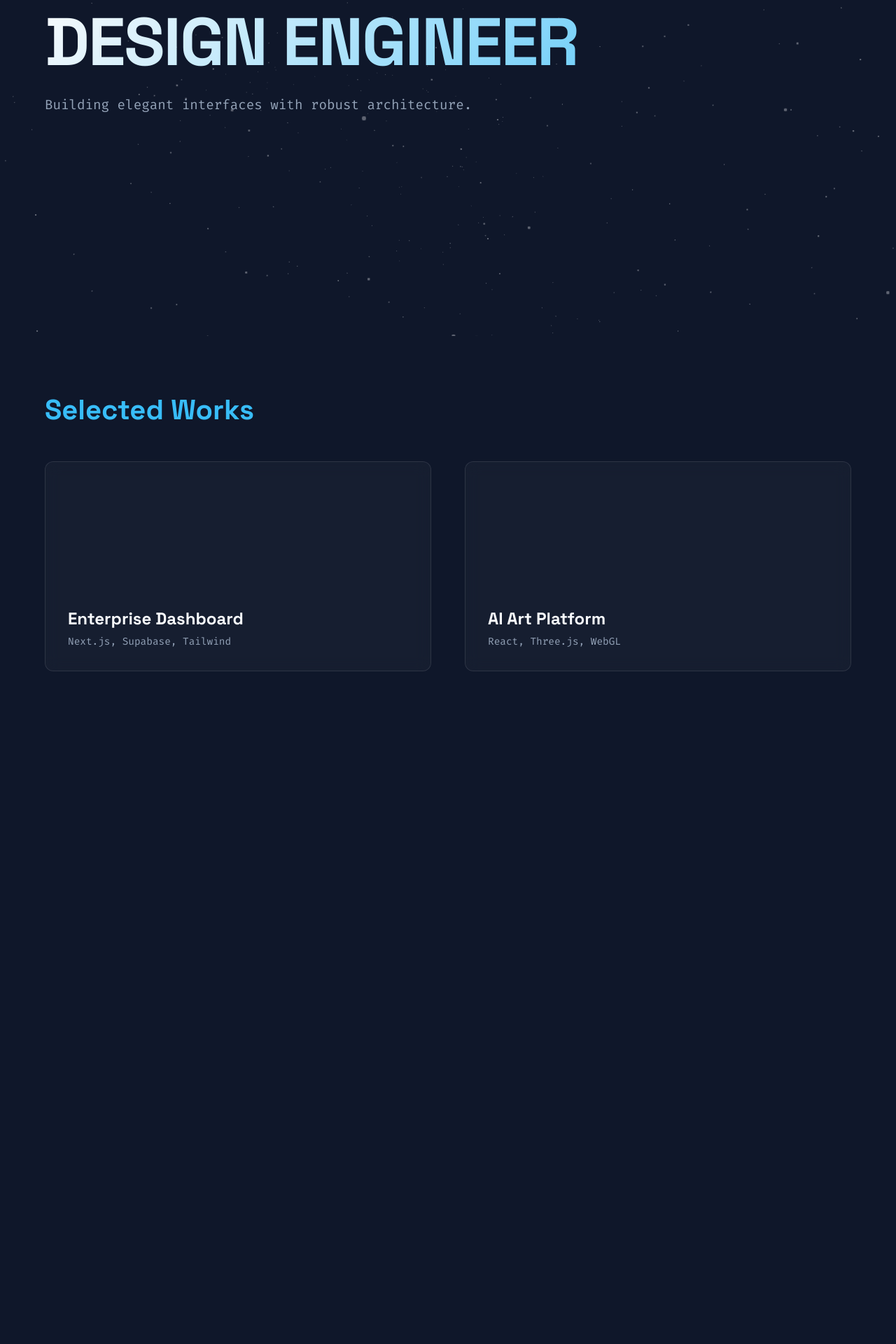
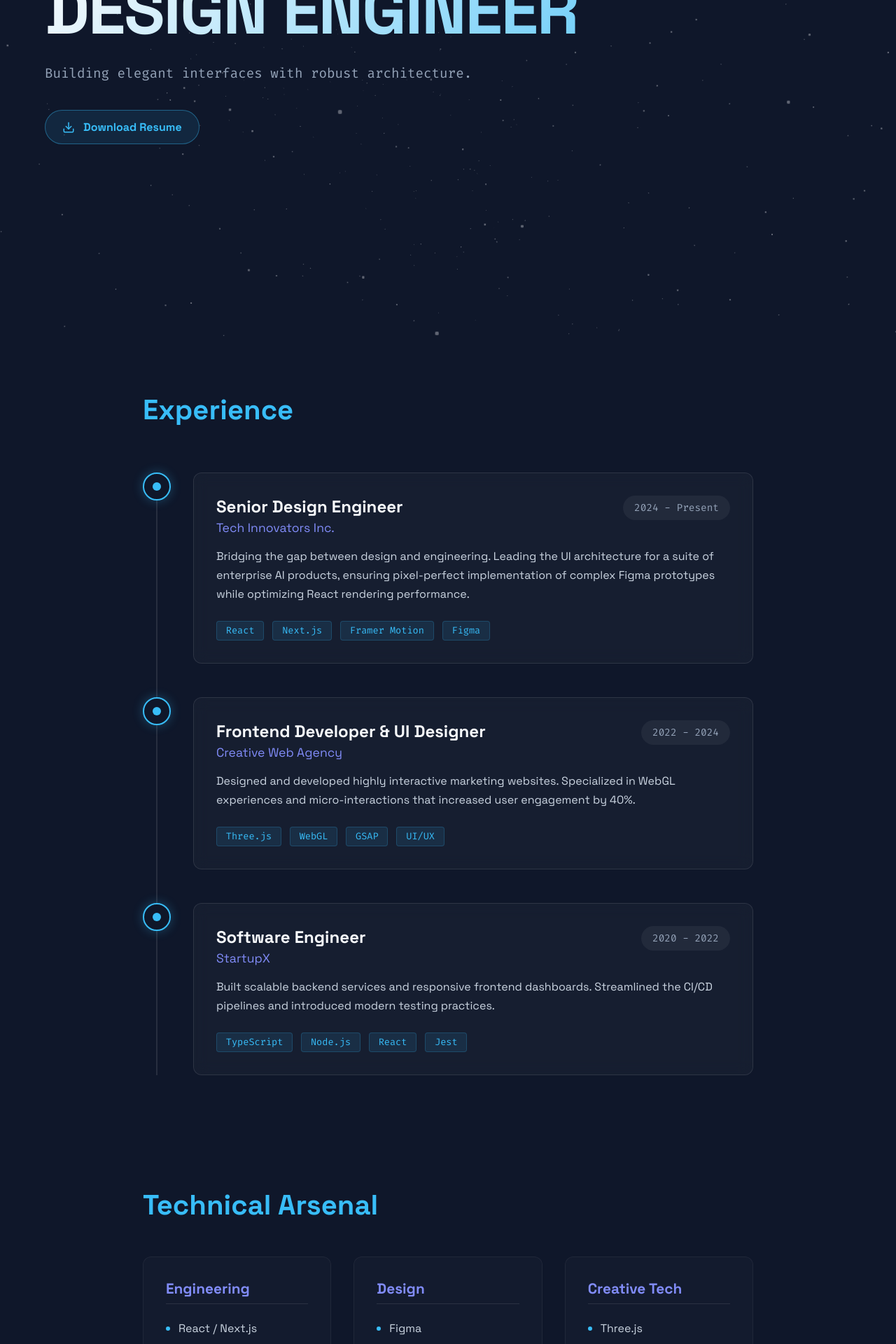
Before and after one commit to Jamibhel/MyPortfolio, a Next.js app: page / in a window 1280 px wide. Shown: the part 320-2240 px from the top of the page at 70% size. Before the commit the page ends 1359 px from the top, so only its background shows below. Built offline with nearby package versions, Linux system fonts and the light colour scheme.

Commit message:
feat: add experience timeline, technical skills section, and resume download button

```diff
--- a/src/app/page.tsx
+++ b/src/app/page.tsx
@@ -1,10 +1,14 @@
 import Hero from '@/components/Hero';
+import ExperienceTimeline from '@/components/ExperienceTimeline';
+import SkillsSection from '@/components/SkillsSection';
 import ProjectsGrid from '@/components/ProjectsGrid';
 
 export default function Home() {
   return (
     <main style={{ position: 'relative', zIndex: 1 }}>
       <Hero />
+      <ExperienceTimeline />
+      <SkillsSection />
       <ProjectsGrid />
     </main>
   );
--- /dev/null
+++ b/src/components/ExperienceTimeline.tsx
@@ -0,0 +1,98 @@
+'use client';
+
+import { motion } from 'framer-motion';
+
+const EXPERIENCES = [
+  {
+    id: 1,
+    role: 'Senior Design Engineer',
+    company: 'Tech Innovators Inc.',
+    period: '2024 - Present',
+    description: 'Bridging the gap between design and engineering. Leading the UI architecture for a suite of enterprise AI products, ensuring pixel-perfect implementation of complex Figma prototypes while optimizing React rendering performance.',
+    tags: ['React', 'Next.js', 'Framer Motion', 'Figma']
+  },
+  {
+    id: 2,
+    role: 'Frontend Developer & UI Designer',
+    company: 'Creative Web Agency',
+    period: '2022 - 2024',
+    description: 'Designed and developed highly interactive marketing websites. Specialized in WebGL experiences and micro-interactions that increased user engagement by 40%.',
+    tags: ['Three.js', 'WebGL', 'GSAP', 'UI/UX']
+  },
+  {
+    id: 3,
+    role: 'Software Engineer',
+    company: 'StartupX',
+    period: '2020 - 2022',
+    description: 'Built scalable backend services and responsive frontend dashboards. Streamlined the CI/CD pipelines and introduced modern testing practices.',
+    tags: ['TypeScript', 'Node.js', 'React', 'Jest']
+  }
+];
+
+export default function ExperienceTimeline() {
+  return (
+    <section style={{ padding: '5rem 5%', maxWidth: '1000px', margin: '0 auto' }}>
+      <motion.h2
+        initial={{ opacity: 0, y: 20 }}
+        whileInView={{ opacity: 1, y: 0 }}
+        viewport={{ once: true }}
+        style={{ fontSize: '2.5rem', color: '#38bdf8', marginBottom: '4rem' }}
+      >
+        Experience
+      </motion.h2>
+
+      <div style={{ display: 'flex', flexDirection: 'column', gap: '3rem', position: 'relative' }}>
+        {/* Timeline Line */}
+        <div style={{ position: 'absolute', left: '19px', top: 0, bottom: 0, width: '2px', background: 'rgba(255,255,255,0.1)' }} />
+
+        {EXPERIENCES.map((exp, i) => (
+          <motion.div
+            key={exp.id}
+            initial={{ opacity: 0, x: -50 }}
+            whileInView={{ opacity: 1, x: 0 }}
+            viewport={{ once: true, margin: '-100px' }}
+            transition={{ duration: 0.6, delay: i * 0.1 }}
+            style={{ display: 'flex', gap: '2rem', position: 'relative', zIndex: 1 }}
+          >
+            {/* Timeline Dot */}
+            <div style={{
+              width: '40px', height: '40px', borderRadius: '50%', background: '#0f172a', border: '2px solid #38bdf8',
+              display: 'flex', alignItems: 'center', justifyContent: 'center', flexShrink: 0,
+              boxShadow: '0 0 15px rgba(56, 189, 248, 0.3)'
+            }}>
+              <div style={{ width: '12px', height: '12px', borderRadius: '50%', background: '#38bdf8' }} />
+            </div>
+
+            {/* Content Card */}
+            <div style={{
+              background: 'rgba(255, 255, 255, 0.03)', border: '1px solid rgba(255, 255, 255, 0.1)',
+              borderRadius: '12px', padding: '2rem', backdropFilter: 'blur(10px)', flexGrow: 1
+            }}>
+              <div style={{ display: 'flex', justifyContent: 'space-between', alignItems: 'flex-start', flexWrap: 'wrap', gap: '1rem', marginBottom: '1rem' }}>
+                <div>
+                  <h3 style={{ fontSize: '1.5rem', color: '#f8fafc', marginBottom: '0.25rem' }}>{exp.role}</h3>
+                  <h4 style={{ fontSize: '1.1rem', color: '#818cf8', fontWeight: 500 }}>{exp.company}</h4>
+                </div>
+                <span style={{ fontFamily: "'Fira Code', monospace", color: '#94a3b8', fontSize: '0.9rem', background: 'rgba(255,255,255,0.05)', padding: '0.5rem 1rem', borderRadius: '20px' }}>
+                  {exp.period}
+                </span>
+              </div>
+
+              <p style={{ color: '#cbd5e1', lineHeight: 1.7, marginBottom: '1.5rem' }}>
+                {exp.description}
+              </p>
+
+              <div style={{ display: 'flex', gap: '0.75rem', flexWrap: 'wrap' }}>
+                {exp.tags.map(tag => (
+                  <span key={tag} style={{ fontSize: '0.85rem', color: '#38bdf8', background: 'rgba(56, 189, 248, 0.1)', border: '1px solid rgba(56, 189, 248, 0.2)', padding: '0.3rem 0.8rem', borderRadius: '4px', fontFamily: "'Fira Code', monospace" }}>
+                    {tag}
+                  </span>
+                ))}
+              </div>
+            </div>
+          </motion.div>
+        ))}
+      </div>
+    </section>
+  );
+}
--- a/src/components/Hero.tsx
+++ b/src/components/Hero.tsx
@@ -1,6 +1,7 @@
 'use client';
 
 import { motion } from 'framer-motion';
+import { Download } from 'lucide-react';
 
 export default function Hero() {
   return (
@@ -17,10 +18,39 @@ export default function Hero() {
         initial={{ opacity: 0 }}
         animate={{ opacity: 1 }}
         transition={{ delay: 0.4, duration: 0.8 }}
-        style={{ fontFamily: "'Fira Code', monospace", color: '#94a3b8', fontSize: '1.2rem', marginTop: '1rem' }}
+        style={{ fontFamily: "'Fira Code', monospace", color: '#94a3b8', fontSize: '1.2rem', marginTop: '1rem', marginBottom: '2.5rem' }}
       >
         Building elegant interfaces with robust architecture.
       </motion.p>
+
+      <motion.div
+        initial={{ opacity: 0, y: 10 }}
+        animate={{ opacity: 1, y: 0 }}
+        transition={{ delay: 0.6, duration: 0.5 }}
+      >
+        <a
+          href="/resume.pdf"
+          download
+          style={{
+            display: 'inline-flex', alignItems: 'center', gap: '0.75rem',
+            background: 'rgba(56, 189, 248, 0.1)', color: '#38bdf8',
+            border: '1px solid rgba(56, 189, 248, 0.4)', padding: '0.8rem 1.5rem',
+            borderRadius: '30px', fontWeight: 600, fontSize: '1rem',
+            transition: 'all 0.2s', cursor: 'pointer'
+          }}
+          onMouseOver={(e) => {
+            e.currentTarget.style.background = 'rgba(56, 189, 248, 0.2)';
+            e.currentTarget.style.transform = 'translateY(-2px)';
+          }}
+          onMouseOut={(e) => {
+            e.currentTarget.style.background = 'rgba(56, 189, 248, 0.1)';
+            e.currentTarget.style.transform = 'translateY(0)';
+          }}
+        >
+          <Download size={18} />
+          Download Resume
+        </a>
+      </motion.div>
     </section>
   );
 }
--- /dev/null
+++ b/src/components/SkillsSection.tsx
@@ -0,0 +1,61 @@
+'use client';
+
+import { motion } from 'framer-motion';
+
+const SKILL_CATEGORIES = [
+  {
+    title: 'Engineering',
+    skills: ['React / Next.js', 'TypeScript', 'Node.js', 'GraphQL', 'Supabase', 'Python']
+  },
+  {
+    title: 'Design',
+    skills: ['Figma', 'UI / UX Design', 'Design Systems', 'Interaction Design', 'Wireframing', 'Prototyping']
+  },
+  {
+    title: 'Creative Tech',
+    skills: ['Three.js', 'React Three Fiber', 'WebGL', 'Framer Motion', 'GSAP', 'GLSL Shaders']
+  }
+];
+
+export default function SkillsSection() {
+  return (
+    <section style={{ padding: '5rem 5%', maxWidth: '1000px', margin: '0 auto' }}>
+      <motion.h2
+        initial={{ opacity: 0, y: 20 }}
+        whileInView={{ opacity: 1, y: 0 }}
+        viewport={{ once: true }}
+        style={{ fontSize: '2.5rem', color: '#38bdf8', marginBottom: '3rem' }}
+      >
+        Technical Arsenal
+      </motion.h2>
+
+      <div style={{ display: 'grid', gridTemplateColumns: 'repeat(auto-fit, minmax(250px, 1fr))', gap: '2rem' }}>
+        {SKILL_CATEGORIES.map((category, idx) => (
+          <motion.div
+            key={category.title}
+            initial={{ opacity: 0, y: 30 }}
+            whileInView={{ opacity: 1, y: 0 }}
+            viewport={{ once: true }}
+            transition={{ delay: idx * 0.2, duration: 0.6 }}
+            style={{
+              background: 'rgba(255, 255, 255, 0.02)', border: '1px solid rgba(255, 255, 255, 0.05)',
+              borderRadius: '12px', padding: '2rem'
+            }}
+          >
+            <h3 style={{ fontSize: '1.3rem', color: '#818cf8', marginBottom: '1.5rem', borderBottom: '1px solid rgba(255,255,255,0.1)', paddingBottom: '0.5rem' }}>
+              {category.title}
+            </h3>
+            <ul style={{ listStyle: 'none', padding: 0, margin: 0, display: 'flex', flexDirection: 'column', gap: '1rem' }}>
+              {category.skills.map(skill => (
+                <li key={skill} style={{ display: 'flex', alignItems: 'center', gap: '0.75rem', color: '#cbd5e1' }}>
+                  <div style={{ width: '6px', height: '6px', background: '#38bdf8', borderRadius: '50%' }} />
+                  {skill}
+                </li>
+              ))}
+            </ul>
+          </motion.div>
+        ))}
+      </div>
+    </section>
+  );
+}
```
